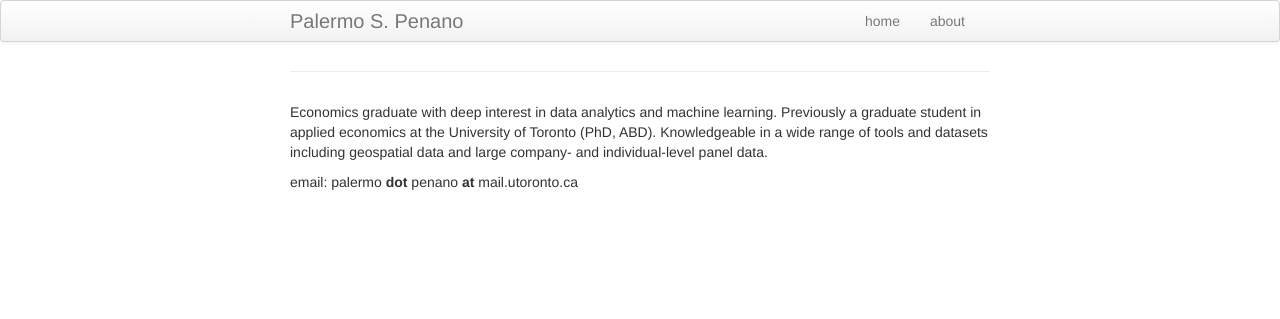
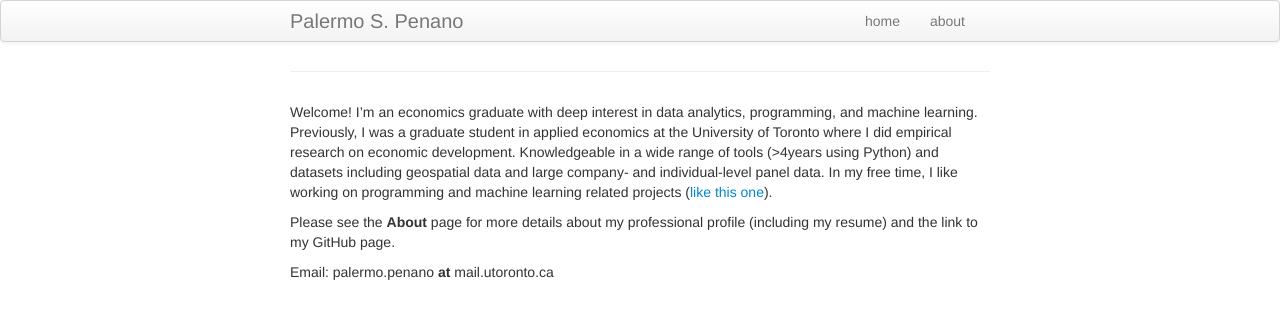
Before and after one commit to palpen/palermopenano, a Jekyll site: the page built from index.md, in a window 1280 px wide. Shown: the top 319 px of the page. Built offline with Jekyll 4.4.1, drawn with Linux system fonts in a browser that asks for light colours.

Commit message:
update profile

```diff
--- a/index.md
+++ b/index.md
@@ -4,12 +4,13 @@ description: My website
 ---
 
 <!-- <img height="120" width="120" style="padding:1px; border: 5px solid #E2E2E2; border-radius:8px; margin-right: 20px" align="left" src="images/profile_pic_cropped.jpeg"> -->
-Economics graduate with deep interest in data analytics and machine learning. Previously a graduate student in applied economics at the University of Toronto (PhD, ABD). Knowledgeable in a wide range of tools and datasets
-including geospatial data and large company- and individual-level panel data.
+Welcome! I'm an economics graduate with deep interest in data analytics, programming, and machine learning. Previously, I was a graduate student in applied economics at the University of Toronto where I did empirical research on economic development. Knowledgeable in a wide range of tools (>4years using Python) and datasets
+including geospatial data and large company- and individual-level panel data. In my free time, I like working on programming and machine learning related projects ([like this one](http://pspenano.pythonanywhere.com/)).
+
+Please see the __About__ page for more details about my professional profile (including my resume) and the link to my GitHub page.
 
 
-
-email: palermo **dot** penano **at** mail.utoronto.ca <br/>
+Email: palermo.penano **at** mail.utoronto.ca <br/>
 
 
 
```
